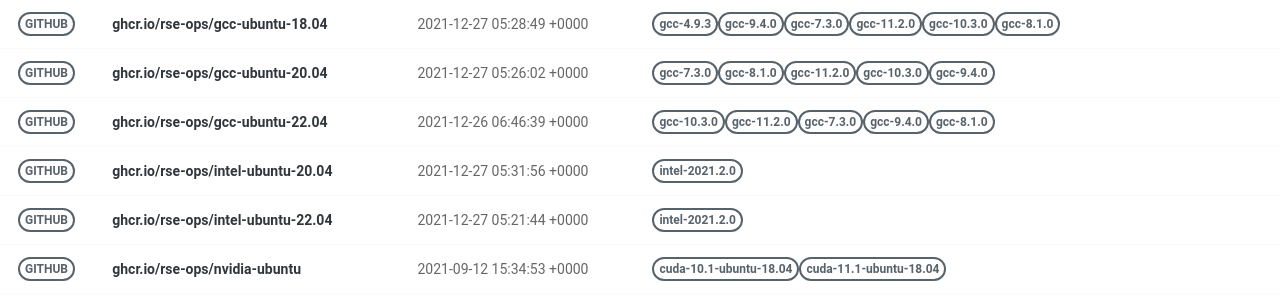
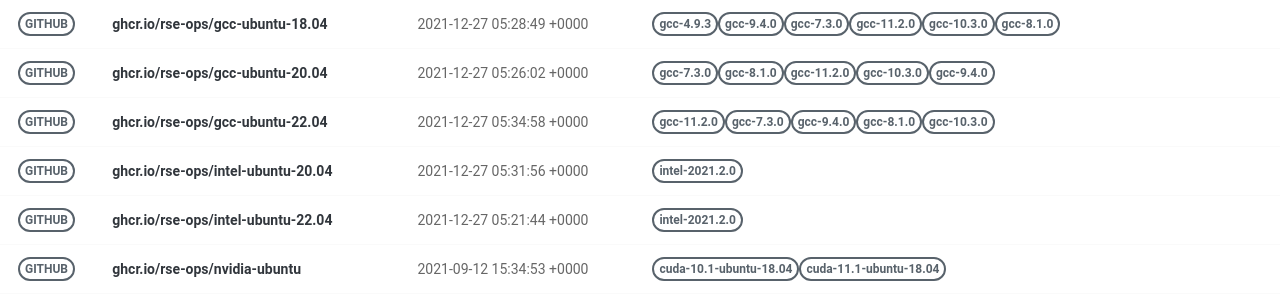
Before and after one commit to rse-ops/docker-images, a Jekyll site: the page built from pages/index.md, in a window 1280 px wide. Shown: the part 375-675 px from the top of the page. Built offline with Jekyll 4.4.1, drawn with Linux system fonts in a browser that asks for light colours; nearby versions of some CDN libraries.

Commit message:
Automated push to update library 2021-12-27

```diff
--- a/_library/ghcr.io-rse-ops-gcc-ubuntu-22.04.md
+++ b/_library/ghcr.io-rse-ops-gcc-ubuntu-22.04.md
@@ -1,14 +1,11 @@
 ---
 layout: container
 name: ghcr.io/rse-ops/gcc-ubuntu-22.04
-updated_at: 2021-12-26 06:46:39.070935
+updated_at: 2021-12-27 05:34:58.021605
 
 
 container_url: https://github.com/orgs/rse-ops/packages/container/package/gcc-ubuntu-22.04
 versions:
- - tag: gcc-10.3.0
-   dockerfile: https://github.com/rse-ops/docker-images/blob/main/ubuntu/gcc/Dockerfile
-   manifest: https://crane.ggcr.dev/manifest/ghcr.io/rse-ops/gcc-ubuntu-22.04:gcc-10.3.0
  - tag: gcc-11.2.0
    dockerfile: https://github.com/rse-ops/docker-images/blob/main/ubuntu/gcc/Dockerfile
    manifest: https://crane.ggcr.dev/manifest/ghcr.io/rse-ops/gcc-ubuntu-22.04:gcc-11.2.0
```
Also changed, not shown: other parts of _library/ghcr.io-rse-ops-gcc-ubuntu-22.04.md (+3 -0 lines).
